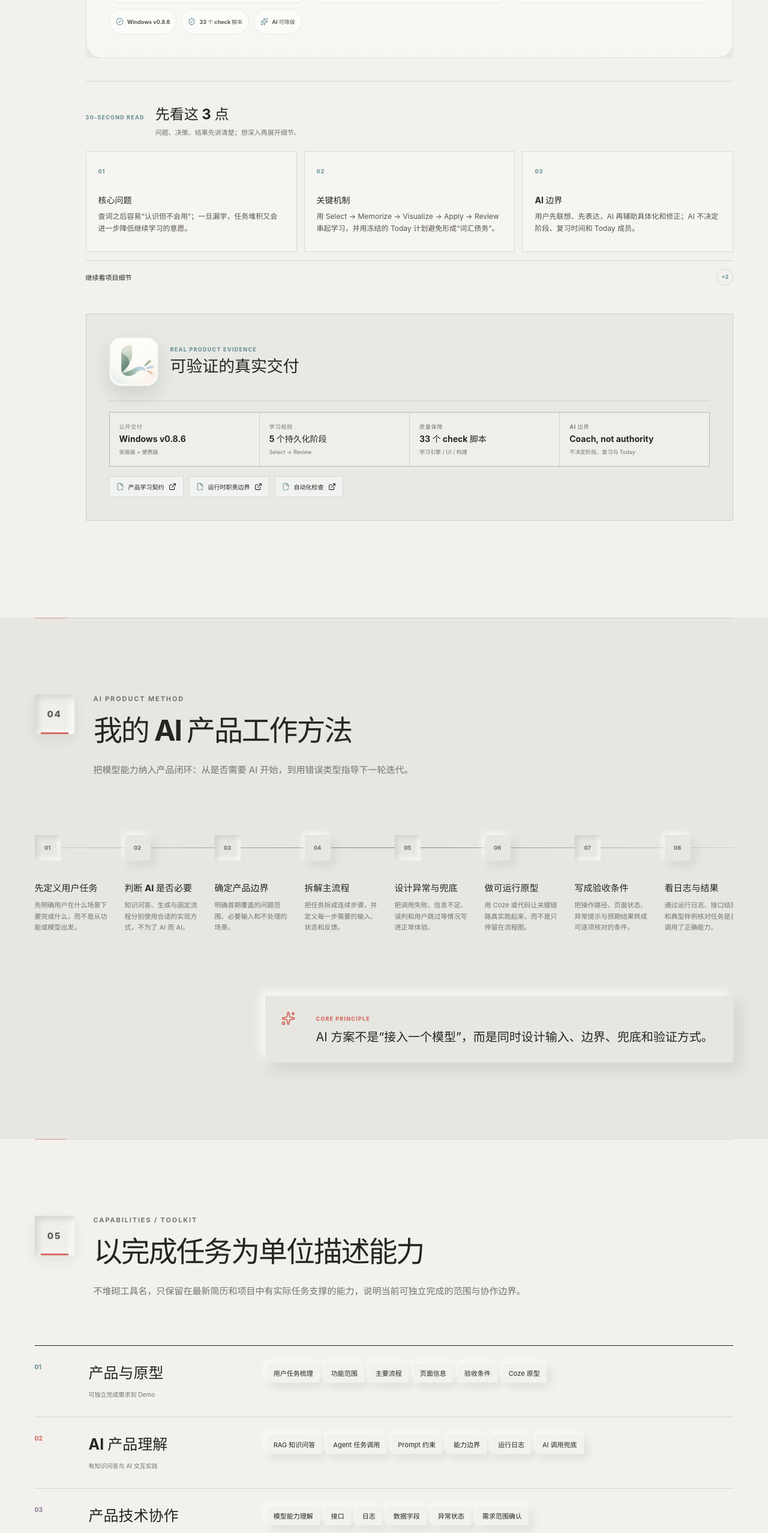
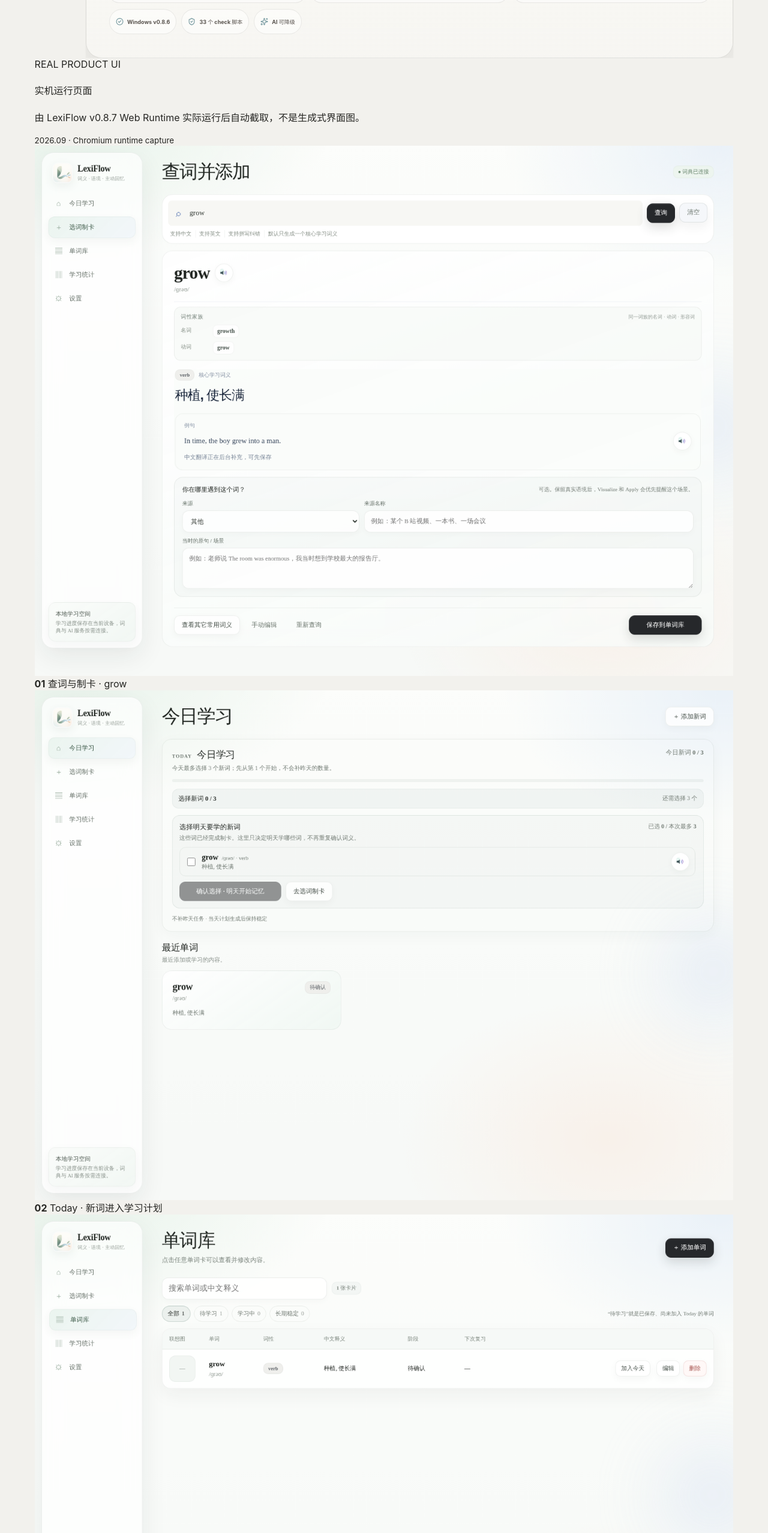
Before and after one commit to lineana-lyu/personal_website, a React (Vite) app: page / in a window 1280 px wide. Shown: the part 4140-6696 px from the top of the page at 60% size. Built offline with nearby package versions, Linux system fonts and the light colour scheme.

Commit message:
Show real LexiFlow runtime screens in portfolio

```diff
--- a/src/components/ProjectCaseStudy.tsx
+++ b/src/components/ProjectCaseStudy.tsx
@@ -49,6 +49,65 @@ export function ProjectCaseStudy({ project }: { project: Project }) {
       <Reveal className="case-visual-wrap" delay={60}>
         <ProjectVisual project={project} />
       </Reveal>
+
+      {project.id === 'lexiflow' && (
+        <Reveal className="case-real-ui" delay={80}>
+          <div className="case-real-ui__head">
+            <div>
+              <span>REAL PRODUCT UI</span>
+              <h4>实机运行页面</h4>
+              <p>由 LexiFlow v0.8.7 Web Runtime 实际运行后自动截取，不是生成式界面图。</p>
+            </div>
+            <small>2026.09 · Chromium runtime capture</small>
+          </div>
+
+          <div className="case-real-ui__grid">
+            <a
+              className="case-real-ui__shot case-real-ui__shot--hero"
+              href={`${import.meta.env.BASE_URL}media/lexiflow-real-lookup-grow.png`}
+              target="_blank"
+              rel="noreferrer"
+            >
+              <img
+                src={`${import.meta.env.BASE_URL}media/lexiflow-real-lookup-grow.png`}
+                alt="LexiFlow 实机运行的 grow 查词与制卡页面"
+                loading="lazy"
+              />
+              <span><b>01</b> 查词与制卡 · grow</span>
+            </a>
+
+            <div className="case-real-ui__stack">
+              <a
+                className="case-real-ui__shot"
+                href={`${import.meta.env.BASE_URL}media/lexiflow-real-today-grow.png`}
+                target="_blank"
+                rel="noreferrer"
+              >
+                <img
+                  src={`${import.meta.env.BASE_URL}media/lexiflow-real-today-grow.png`}
+                  alt="LexiFlow 实机运行的今日学习页面"
+                  loading="lazy"
+                />
+                <span><b>02</b> Today · 新词进入学习计划</span>
+              </a>
+
+              <a
+                className="case-real-ui__shot"
+                href={`${import.meta.env.BASE_URL}media/lexiflow-real-library-grow.png`}
+                target="_blank"
+                rel="noreferrer"
+              >
+                <img
+                  src={`${import.meta.env.BASE_URL}media/lexiflow-real-library-grow.png`}
+                  alt="LexiFlow 实机运行的单词库页面"
+                  loading="lazy"
+                />
+                <span><b>03</b> 单词库 · 状态与后续操作</span>
+              </a>
+            </div>
+          </div>
+        </Reveal>
+      )}
 
       <Reveal className="case-details case-details--compact" delay={90}>
         <div className="case-details-title">
```
